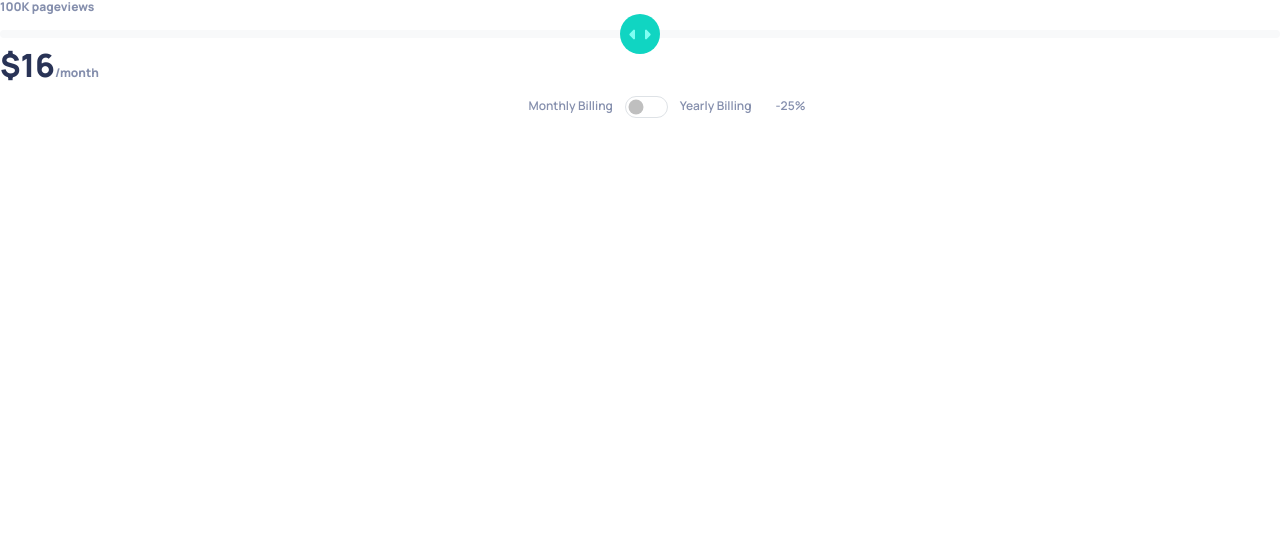
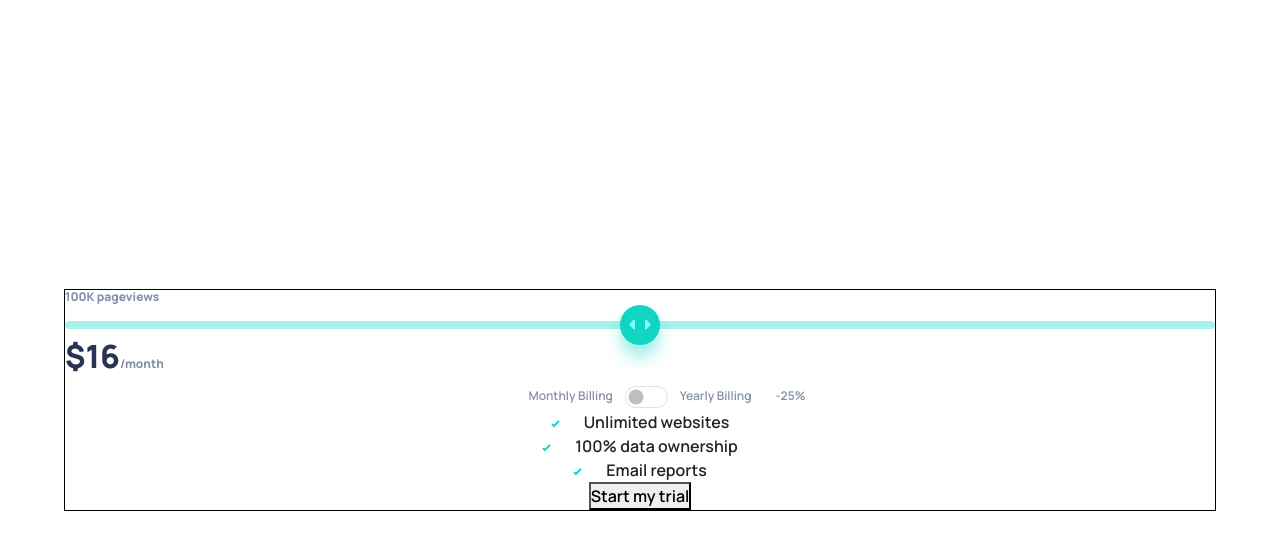
Before and after one commit to ChrisCablish/interactive-pricing-component, a plain HTML site: page index.html in a window 1280 px wide. Drawn offline with nearby package versions, Linux system fonts and the light colour scheme.

Commit message:
finish interactive colors, add checklist content

```diff
--- a/index.html
+++ b/index.html
@@ -16,6 +16,9 @@
   <link rel="preconnect" href="https://fonts.googleapis.com">
   <link rel="preconnect" href="https://fonts.gstatic.com" crossorigin>
   <link href="https://fonts.googleapis.com/css2?family=Manrope:wght@600;800&display=swap" rel="stylesheet">
+  <!-- no ui slider -->
+  <link href="nouislider.css" rel="stylesheet">
+  <script src="nouislider.js"></script>
 </head>
 <body>
 <!--
@@ -61,7 +64,33 @@
         </div>
       </div>
     </section>
-    <section class="benefits__and__button"></section>
+    <section class="benefits__and__button">
+      <div class="container checklist">
+        <div class="row">
+          <div class="col-auto check">
+            <img src="images/icon-check.svg">
+          </div>
+          <div class="col check"> Unlimited websites</div>
+        </div>
+        <div class="row">
+          <div class="col-auto check">
+            <img src="images/icon-check.svg">
+          </div>
+          <div class="col check">100% data ownership</div>
+        </div>
+        <div class="row">
+          <div class="col-auto check">
+            <img src="images/icon-check.svg">
+          </div>
+          <div class="col check">Email reports</div>
+        </div>
+      </div>
+      <button>Start my trial</button>
+    </section>
+
+
+
+
   </main>
 
 </body>
--- a/script.js
+++ b/script.js
@@ -5,6 +5,7 @@ const pageViews = document.getElementById('pv__number');
 const dollars = document.getElementById('dollars');
 const toggle = document.getElementById('flexSwitchCheckDefault');
 let discount = false;
+
 
 // objects and functions
 class Price {
--- a/style.scss
+++ b/style.scss
@@ -34,6 +34,8 @@ $light-red: hsl(15, 100%, 70%);
 $pale-blue: hsl(226, 100%, 87%);
 
 
+
+
 *{
     font-family: 'Manrope', sans-serif;
     box-sizing: border-box;
@@ -43,6 +45,17 @@ $pale-blue: hsl(226, 100%, 87%);
 
 body {
     min-height: 100vh;
+    display: flex;
+    justify-content: center;
+    align-items: center;
+    margin: 0 auto;
+
+}
+
+main {
+    width: 90%;
+    border: 1px solid black;
+
 }
 
 section.interactive {
@@ -57,30 +70,45 @@ section.interactive {
         display: flex;
         align-items: center;
 
+
+        //slider button
         .custom-slider::-webkit-slider-thumb {
             width: 40px; /* Adjust the width as desired */
             height: 40px; /* Adjust the height as desired */
             transform: translate(0,-30%);
             border-radius: 50%;
-
             background-image: url('images/icon-slider.svg');
-
             background-position: center;
             background-repeat: no-repeat;
-
             background-color: $strong-cyan;
+            box-shadow: 0 12px 1rem 0 hsla(174, 86%, 45%, 0.4);
           }
 
           .custom-slider::-moz-range-thumb {
             width: 40px; /* Adjust the width as desired */
             height: 40px; /* Adjust the height as desired */
             border-radius: 50%;
+            box-shadow: -1010px 0 0 1000px #666;
           }
 
           .custom-slider::-ms-thumb {
             width: 40px; /* Adjust the width as desired */
             height: 40px; /* Adjust the height as desired */
             border-radius: 50%;
+          }
+
+          //slider track
+
+          .custom-slider::-webkit-slider-runnable-track {
+            background-color: $soft-cyan;
+          }
+
+          .custom-slider::-moz-range-track {
+            background-color: $soft-cyan;
+          }
+
+          .custom-slider::-ms-track {
+            background-color: $soft-cyan;
           }
     }
 
@@ -104,9 +132,23 @@ section.interactive {
             justify-content: center;
             align-items: center;
 
+
             .form-check-input {
                 height: 22px;
                 width: 43px;
+            }
+
+            .form-check-input:checked {
+                background-color: $strong-cyan;
+                border-color: $strong-cyan;
+              }
+
+            .form-check-input:focus {
+                box-shadow: none;
+                background-color: none;
+                border-color: none;
+                color: none;
+                outline: none;
             }
         }
 
@@ -115,8 +157,24 @@ section.interactive {
             align-items: center;
         }
 
-
     }
 
+}
 
+.benefits__and__button {
+    display: flex;
+    flex-direction: column;
+    justify-content: center;
+    align-items: center;
+
+    .checklist {
+        display: flex;
+        flex-direction: column;
+        justify-content: center;
+        align-items: center;
+
+        .check {
+
+        }
+    }
 }
```
Also changed, not shown: style.css, 1 other file.
